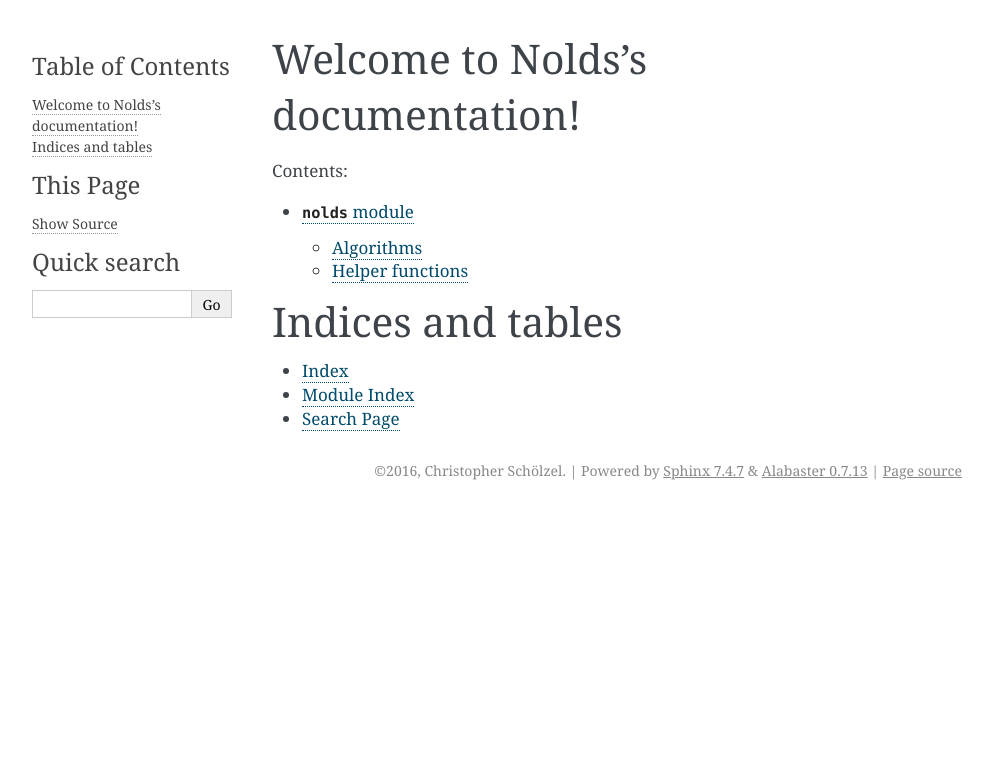
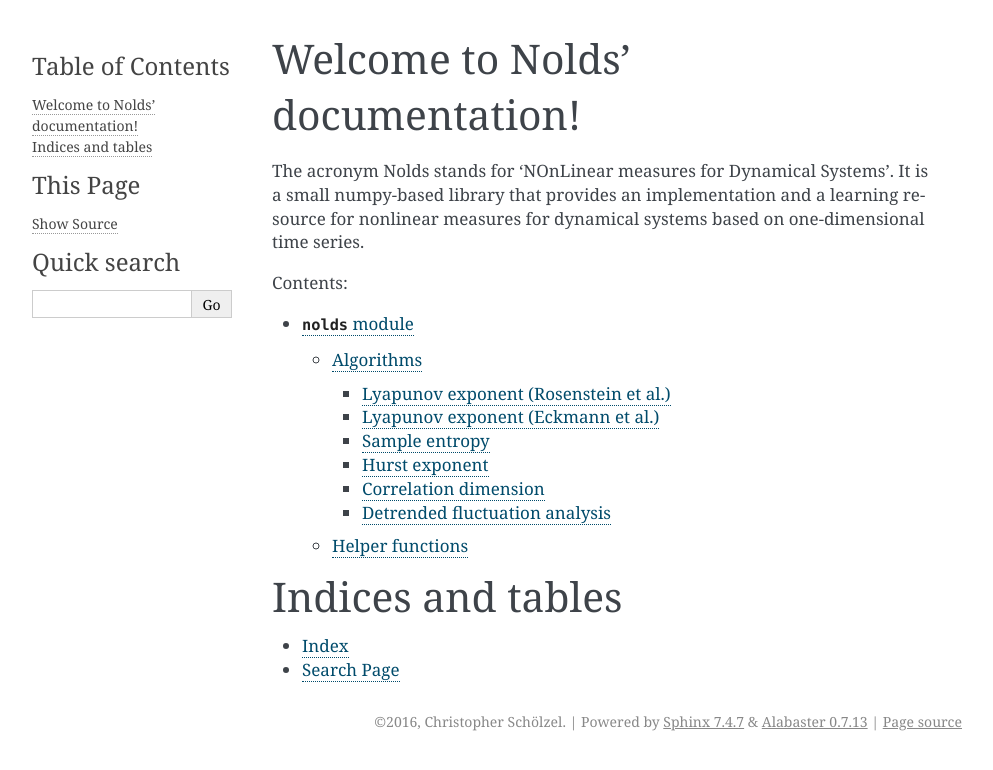
Before and after one commit to CSchoel/nolds, a Sphinx documentation site: the page built from doc/source/index.rst, in a window 1280 px wide. Shown: the top 770 px of the page, without its empty margins (148-1141 px from the left). Built offline with Sphinx 7.4.7, drawn with Linux system fonts in a browser that asks for light colours.

Commit message:
updates documentation index page

```diff
--- a/doc/source/index.rst
+++ b/doc/source/index.rst
@@ -1,15 +1,12 @@
-.. Nolds documentation master file, created by
-   sphinx-quickstart on Wed Aug 10 17:47:20 2016.
-   You can adapt this file completely to your liking, but it should at least
-   contain the root `toctree` directive.
+Welcome to Nolds' documentation!
+=================================
 
-Welcome to Nolds's documentation!
-=================================
+The acronym Nolds stands for 'NOnLinear measures for Dynamical Systems'. It is a small numpy-based library that provides an implementation and a learning resource for nonlinear measures for dynamical systems based on one-dimensional time series.
 
 Contents:
 
 .. toctree::
-   :maxdepth: 2
+   :maxdepth: 3
 
    nolds
 
```
Also changed, not shown: other parts of doc/source/index.rst (+0 -1 lines).
